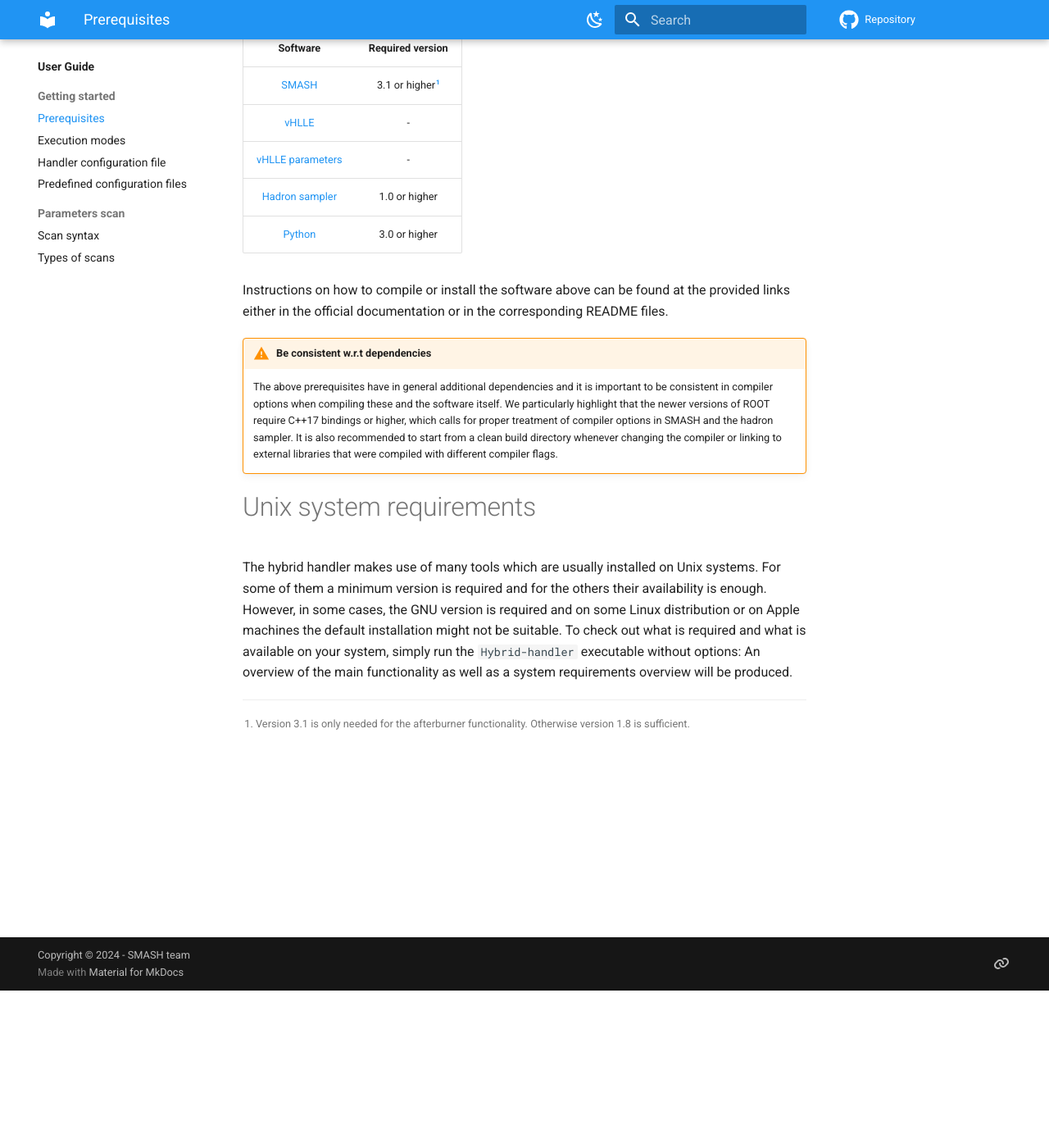
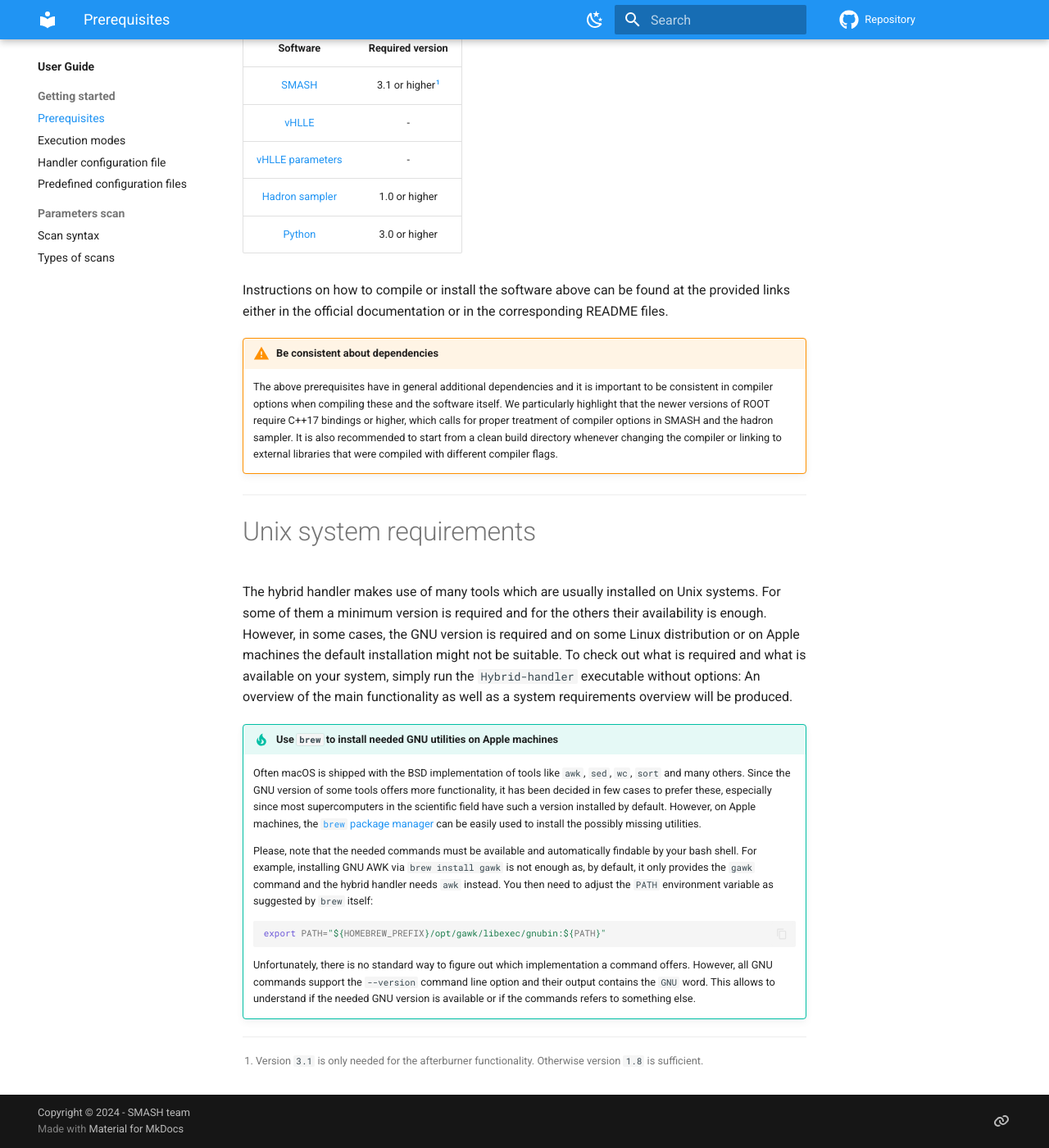
Before and after one commit to smash-transport/smash-vhlle-hybrid, an MkDocs documentation site: the page built from docs/user/prerequisites.md, in a window 1280 px wide and 1400 px high, scrolled down 192 px. Shown: the whole window at 82% size. Built offline with MkDocs 1.6.1 and Material for MkDocs 9.7.7, drawn with Linux system fonts in a browser that asks for light colours; comment, search, counter and statistics services are not loaded; the version menu is left out.

Commit message:
Complete user guide with relevant information and tips

````diff
--- a/docs/user/prerequisites.md
+++ b/docs/user/prerequisites.md
@@ -10,14 +10,16 @@
 | [Hadron sampler](https://github.com/smash-transport/smash-hadron-sampler) | 1.0 or higher |
 | [Python](https://www.python.org) | 3.0  or higher |
 
-[^1]: Version 3.1 is only needed for the afterburner functionality. Otherwise version 1.8 is sufficient.
+[^1]: Version `3.1` is only needed for the afterburner functionality. Otherwise version `1.8` is sufficient.
 
 Instructions on how to compile or install the software above can be found at the provided links either in the official documentation or in the corresponding README files.
 
-!!! warning "Be consistent w.r.t dependencies"
+!!! warning "Be consistent about dependencies"
     The above prerequisites have in general additional dependencies and it is important to be consistent in compiler options when compiling these and the software itself.
     We particularly highlight that the newer versions of ROOT require C++17 bindings or higher, which calls for proper treatment of compiler options in SMASH and the hadron sampler.
     It is also recommended to start from a clean build directory whenever changing the compiler or linking to external libraries that were compiled with different compiler flags.
+
+---
 
 # Unix system requirements
 
@@ -25,3 +27,18 @@
 For some of them a minimum version is required and for the others their availability is enough.
 However, in some cases, the GNU version is required and on some Linux distribution or on Apple machines the default installation might not be suitable.
 To check out what is required and what is available on your system, simply run the `Hybrid-handler` executable without options: An overview of the main functionality as well as a system requirements overview will be produced.
+
+!!! tip "Use `brew` to install needed GNU utilities on Apple machines"
+    Often macOS is shipped with the BSD implementation of tools like `awk`, `sed`, `wc`, `sort` and many others.
+    Since the GNU version of some tools offers more functionality, it has been decided in few cases to prefer these, especially since most supercomputers in the scientific field have such a version installed by default.
+    However, on Apple machines, the [`brew` package manager](https://brew.sh) can be easily used to install the possibly missing utilities.
+
+    Please, note that the needed commands must be available and automatically findable by your bash shell.
+    For example, installing GNU AWK via `brew install gawk` is not enough as, by default, it only provides the `gawk` command and the hybrid handler needs `awk` instead.
+    You then need to adjust the `PATH` environment variable as suggested by `brew` itself:
+    ```bash
+    export PATH="${HOMEBREW_PREFIX}/opt/gawk/libexec/gnubin:${PATH}"
+    ```
+    Unfortunately, there is no standard way to figure out which implementation a command offers.
+    However, all GNU commands support the `--version` command line option and their output contains the `GNU` word.
+    This allows to understand if the needed GNU version is available or if the commands refers to something else.
````
Also changed, not shown: docs/user/configuration_file.md (+7 -0 lines).
